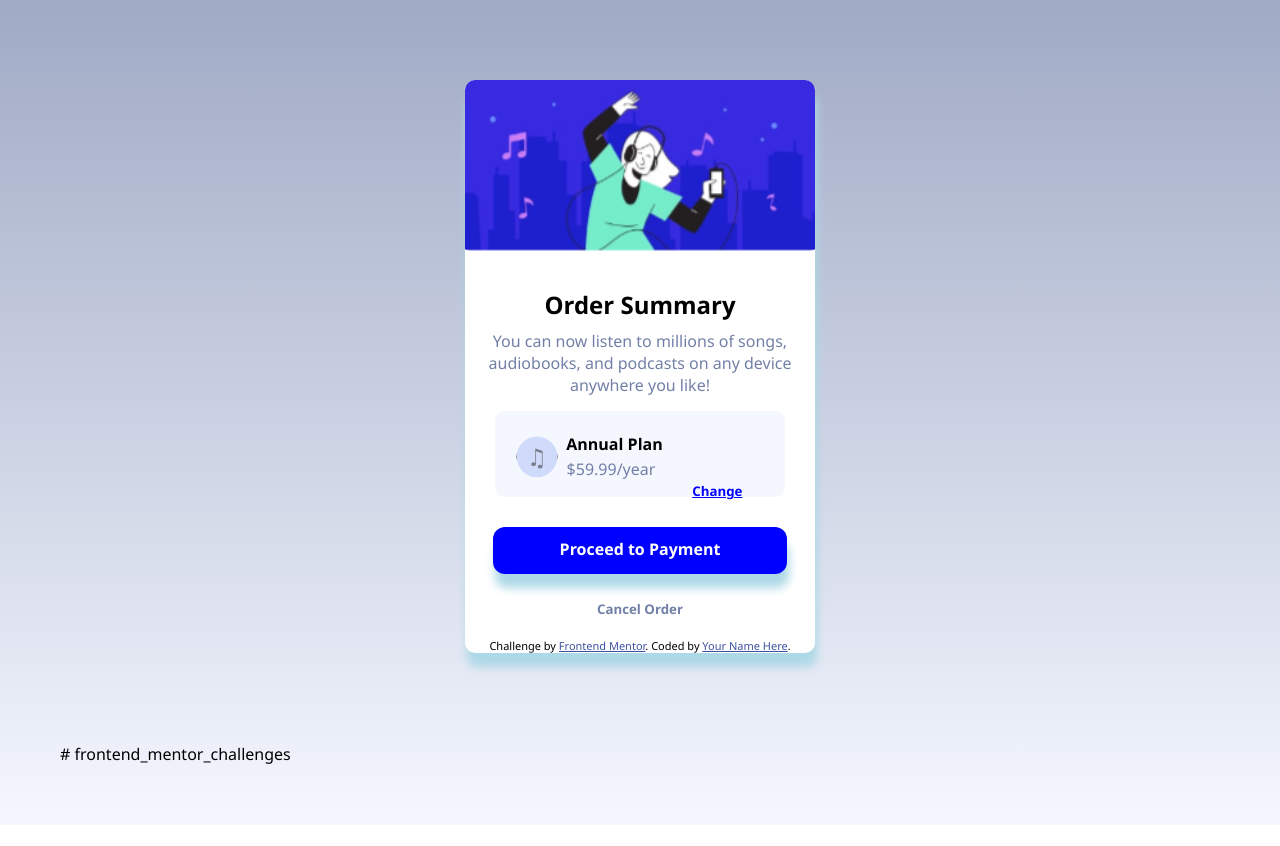
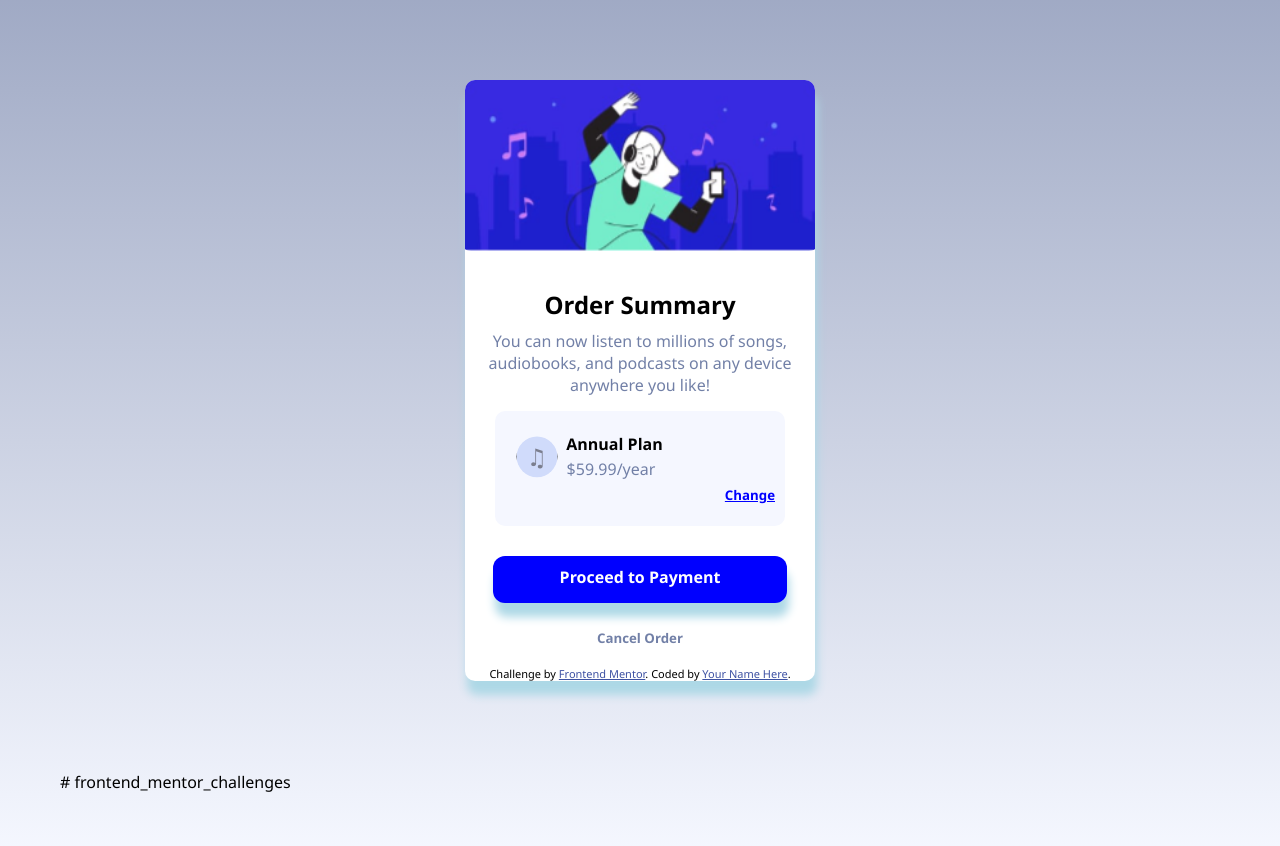
Before and after one commit to mohanad147/frontend_mentor_challenges, a plain HTML site: page index.html in a window 1280 px wide. Before the commit the page ends 825 px from the top, so only its background shows below. Drawn offline with Linux system fonts and the light colour scheme.

Commit message:
fix change button

```diff
--- a/index.html
+++ b/index.html
@@ -26,7 +26,7 @@
   <div class="para"> <p> You can now listen to millions of songs, audiobooks, and podcasts on any
      device anywhere you like!</p> </div>
 
-    <div class="theAnnual">
+    <div class="theAnna">
 
       <div class="music">
         <span style='font-size:24px;'>&#9835;</span>
--- a/style.css
+++ b/style.css
@@ -2,7 +2,7 @@ body{
   font-family: 'Segoe UI', Tahoma, Geneva, Verdana, sans-serif;
   font-size: 16px ;
   margin: 60px;
-
+  background-image: repeating-radial-gradient(    hsl(224, 24%, 70%),hsl(225, 100%, 98%) 50%);
   background-image: linear-gradient(
     hsl(224, 24%, 70%),
     hsl(225, 100%, 98%)     );
@@ -41,7 +41,7 @@ body{
     height: 6px;
     }
 
-.theAnnual{
+.theAnna{
   background-color:hsl(225, 100%, 98%);
   border: 2px hsl(225, 100%, 94%)  ;
   border-radius: 10px;
@@ -71,10 +71,8 @@ text-align:right;
   text-decoration-line: underline;
   text-decoration-color: blue;
   color: blue;
-  position: absolute;
-  z-index: 2;
-  right: 42%;
-  top: 57.5%;
+
+
 }
 
 .music{
```
